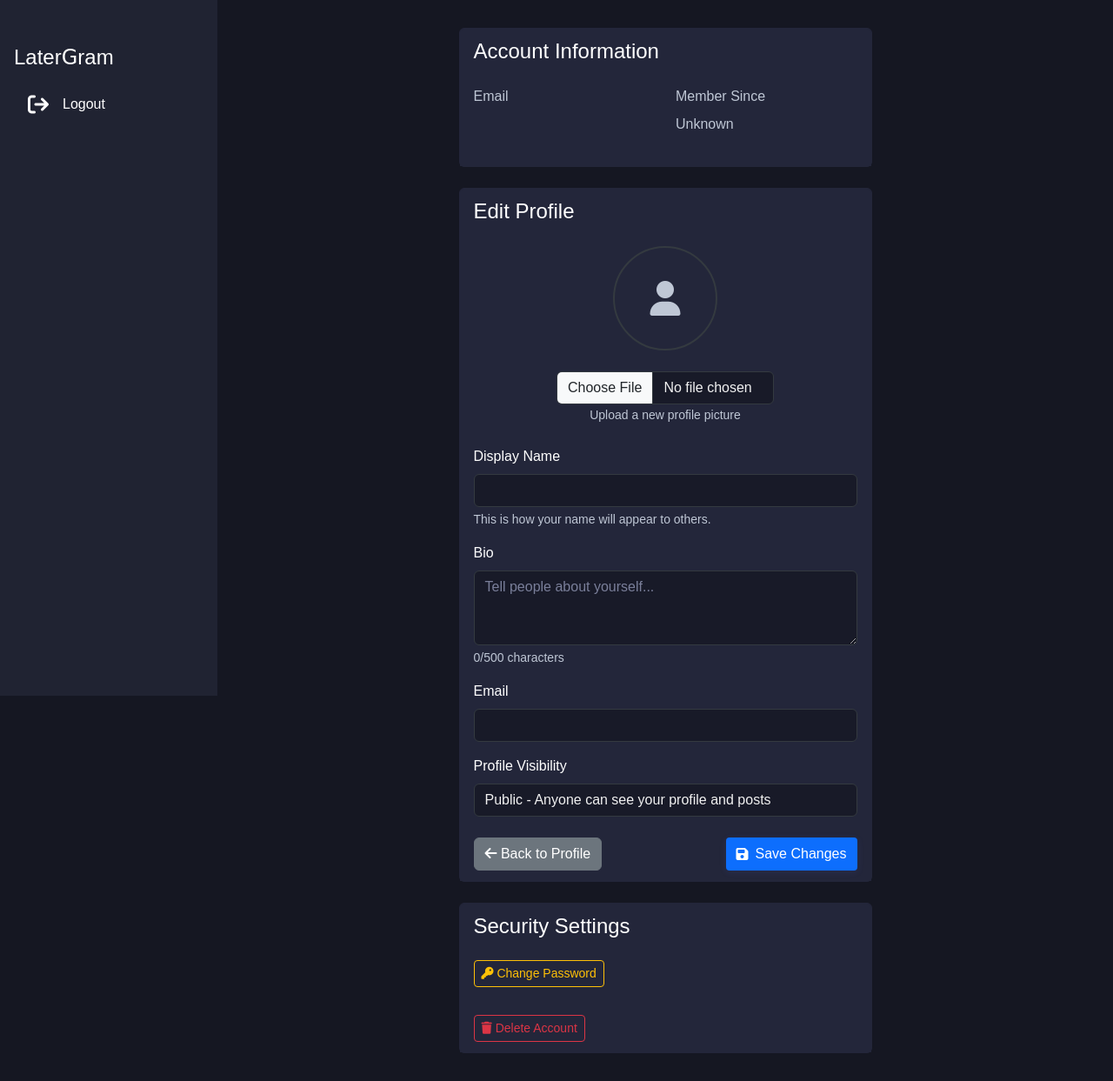
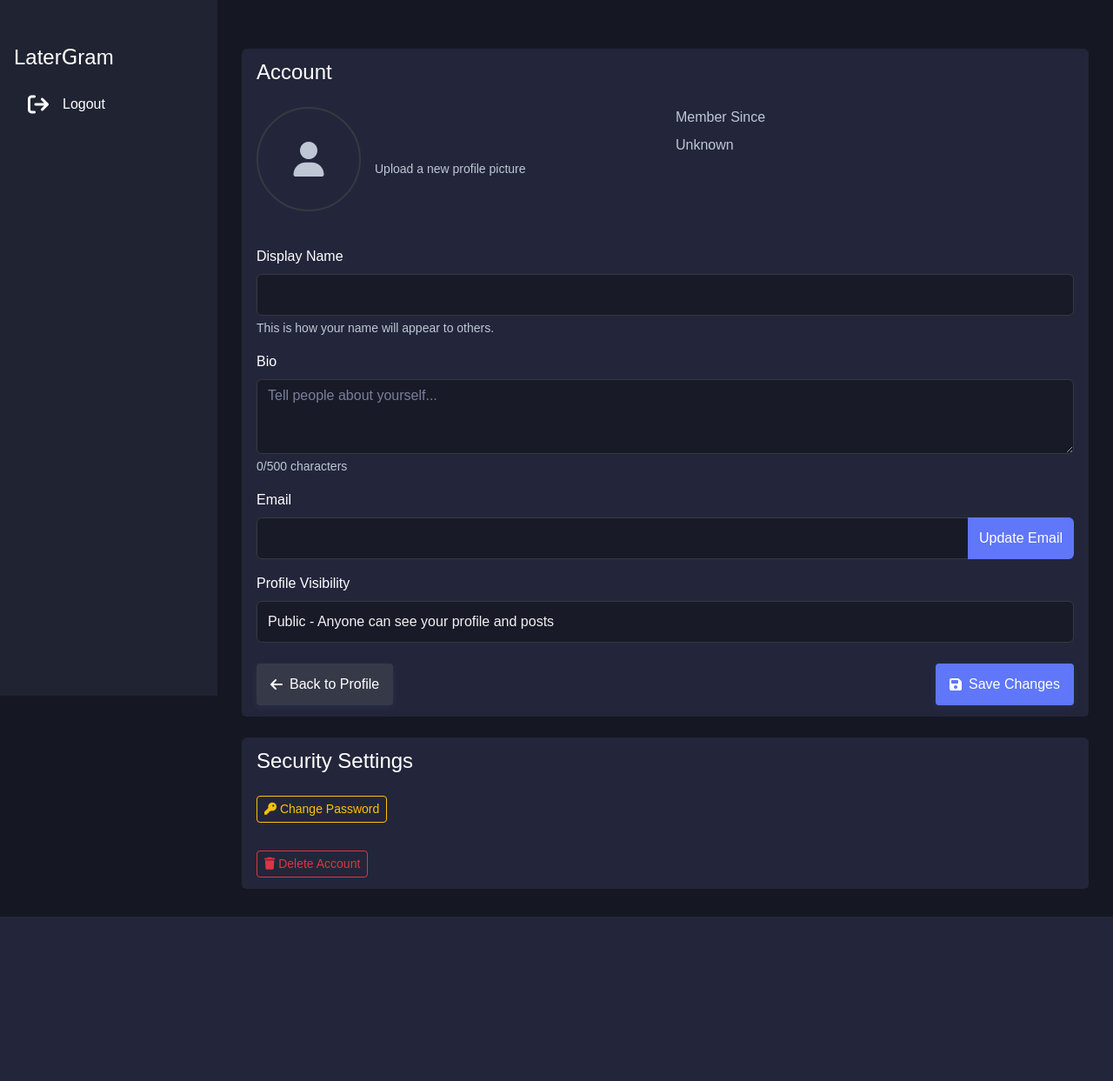
Before and after one commit to llgsjsm/Latergram, a Flask app: template app-server/templates/edit_profile.html in a window 1280 px wide. Shown: the whole page at 87% size. After the commit the page ends 1054 px from the top, so only its background shows below. Run offline with Flask 2, Linux system fonts and the light colour scheme; the template is opened without the code that fills it, so the values that code supplies are empty; parts of the project's set-up code (start-up, migrations or seed data) failed here and were passed over; some libraries are stand-ins or nearby versions; some web fonts are replaced.

Commit message:
changed profile page layout

```diff
--- a/app-server/static/assets/css/main.css
+++ b/app-server/static/assets/css/main.css
@@ -299,6 +299,39 @@ h4.card-header,
 }
 
 /* Center Bootstrap modals vertically and horizontally */
+/* Modal styling fixes */
+.modal-content {
+  background-color: #181a23 !important;
+  color: var(--color-white) !important;
+  border: 1px solid #343a40;
+}
+
+.modal-header {
+  background-color: #181a23 !important;
+  color: var(--color-white) !important;
+  border-bottom: 1px solid #343a40;
+}
+
+.modal-body {
+  background-color: #181a23 !important;
+  color: var(--color-white) !important;
+}
+
+.modal-title {
+  color: var(--color-white) !important;
+}
+
+#followersModal a, #followingModal a {
+  color: var(--color-white);
+  text-decoration: none;
+}
+
+/* Make modal close (cross) button white in dark mode */
+.modal .btn-close {
+  filter: invert(1) grayscale(1) brightness(2);
+  opacity: 1;
+}
+
 .modal-dialog {
   display: flex;
   align-items: center;
--- a/app-server/templates/edit_profile.html
+++ b/app-server/templates/edit_profile.html
@@ -1,62 +1,95 @@
-{% extends "base.html" %}
+{% extends "base.html" %} {% block head %}
+<style>
+    .form-control:not(textarea), .form-select {
+    height: 48px;
+}
 
-{% block content %}
+#user-picture{
+    gap:16px;display: flex;justify-content: flex-start;align-items: center;flex-direction: row;
+}
+
+.profile-pic-img {
+    transition: box-shadow 0.2s, border 0.2s;
+    border-radius: 50%;
+}
+.change-pic-icon {
+    position: absolute;
+    left: 50%;
+    top: 50%;
+    transform: translate(-50%, -50%);
+    display: none;
+    pointer-events: none;
+    color: #fff;
+    font-size: 1.5rem;
+    background: rgba(108,99,255,0.85);
+    border-radius: 50%;
+    padding: 10px;
+}
+#profile-pic-preview:hover .profile-pic-img {
+    box-shadow: 0 0 0 4px #fff;
+}
+#profile-pic-preview:hover .change-pic-icon {
+    display: flex !important;
+    align-items: center;
+    justify-content: center;
+    margin-top: -4px;
+}
+#profile-pic-filename {
+    display: block;
+    font-size: 0.97rem;
+    color: #fff;
+    margin-top: 0.5rem;
+}
+</style>
+{% endblock %} {% block content %}
 <div class="container">
     <div class="row justify-content-center">
-        <div class="col-lg-6">
-            <!-- Account Info (Read-only) -->
-            <div class="card">
-                <div class="card-header">
-                    <h4 class="mb-0">Account Information</h4>
-                </div>
-                <div class="card-body">
-                    <div class="mb-4">
-                        <div class="row">
-                            <div class="col-sm-6">
-                                <label class="form-label text-muted">Email</label>
-                                <p class="mb-0">{{ user.email }}</p>
-                            </div>
-                            <div class="col-sm-6">
-                                <label class="form-label text-muted">Member Since</label>
-                                <p class="mb-0">{{ user.createdAt.strftime('%B %d, %Y') if user.createdAt else 'Unknown' }}</p>
-                            </div>
-                        </div>
-                    </div>
-                </div>
-            </div>
-
-            <!-- Edit Profile -->
+        <div class="col-lg-12">
+            <!-- Account -->
             <div class="card mt-4">
                 <div class="card-header">
-                    <h4 class="mb-0">Edit Profile</h4>
+                    <h4 class="mb-0">Account</h4>
                 </div>
                 <div class="card-body">
                     <form method="POST" enctype="multipart/form-data">
-                        <!-- Profile Picture Preview -->
-                        <div class="text-center mb-4">
-                            <span id="profile-pic-preview">
-                                {% if user.profilePicture %}
-                                    <img src="{{ user.profilePicture }}"
-                                         alt="Profile Picture"
-                                         class="rounded-circle mb-3"
-                                         style="width: 120px; height: 120px; object-fit: cover;">
-                                {% else %}
-                                    <span class="d-inline-flex align-items-center justify-content-center rounded-circle mb-3" style="width: 120px; height: 120px; background: #23263a; color: #bfc7d5; font-size: 2.5rem; border: 2px solid #343a40;">
-                                        <i class="fas fa-user"></i>
+                        <div class="row mb-4" style="gap: 0;display: flex;align-items: flex-start;">
+                            <div class="col-md-6">
+                                <div id="user-picture">
+                                    <span id="profile-pic-preview" style="cursor: pointer; position: relative; display: inline-block;" onclick="document.getElementById('profile-picture-input').click();">
+                                        {% if user.profilePicture %}
+                                            <img src="{{ user.profilePicture }}"
+                                                 alt="Profile Picture"
+                                                 class="rounded-circle mb-3 profile-pic-img"
+                                                 style="width: 120px; height: 120px; object-fit: cover;">
+                                        {% else %}
+                                            <span class="d-inline-flex align-items-center justify-content-center rounded-circle mb-3 profile-pic-img" style="width: 120px; height: 120px; background: #23263a; color: #bfc7d5; font-size: 2.5rem; border: 2px solid #343a40;">
+                                                <i class="fas fa-user"></i>
+                                            </span>
+                                        {% endif %}
+                                        <span class="change-pic-icon">
+                                            <i class="fas fa-camera"></i>
+                                        </span>
                                     </span>
-                                {% endif %}
-                            </span>
-                            <div>
-                                <input type="file" name="profile_picture" accept="image/*" class="form-control mt-2" style="max-width: 250px; margin: 0 auto;">
-                                <small class="text-muted">Upload a new profile picture</small>
+                                    <div style="display: flex;flex-direction: column;">
+                                        <span id="profile-pic-filename"></span>
+                                        <input type="file" id="profile-picture-input" name="profile_picture" accept="image/*" class="form-control mt-2" style="max-width: 250px; margin: 0 auto; display: none;" onchange="document.getElementById('profile-pic-filename').textContent = this.files.length ? this.files[0].name : '';">
+                                        <small class="text-muted">Upload a new profile picture</small>
+                                        {% if user.profilePicture %}
+                                        <button type="button" class="btn btn-outline-danger btn-sm mt-2" id="removeProfilePicBtn" style="width: fit-content;">Remove Profile Picture</button>
+                                        {% endif %}
+                                    </div>
+                                </div>
                             </div>
-                            {% if user.profilePicture %}
-                            <button type="button" class="btn btn-outline-danger btn-sm mt-2" id="removeProfilePicBtn">Remove Profile Picture</button>
-                            {% endif %}
+                            <div class="col-md-6 d-flex align-items-center">
+                                <div id="user-member-since" class="w-100">
+                                    <label class="form-label text-muted">Member Since</label>
+                                    <p class="mb-0">{{ user.createdAt.strftime('%B %d, %Y') if user.createdAt else 'Unknown' }}</p>
+                                </div>
+                            </div>
                         </div>
 
                         <!-- Display Name -->
-                        <div class="mb-3">
+                        <div id="user-name" class="mb-3">
                             <label for="display_name" class="form-label">Display Name</label>
                             <input type="text"
                                    class="form-control"
@@ -85,7 +118,27 @@
                         <!-- Email -->
                         <div class="mb-3">
                             <label for="display_email" class="form-label">Email</label>
-                            <input type="email" class="form-control" id="edit_email" name="edit_email" value="{{ user.email }}" maxlength="100">
+                            <div class="input-group">
+                                <input type="email" class="form-control" id="edit_email" name="edit_email" value="{{ user.email }}" maxlength="100" readonly>
+                                <button type="button" class="btn card-btn-primary" id="updateEmailBtn" data-bs-toggle="modal" data-bs-target="#updateEmailModal">Update Email</button>
+                            </div>
+                        </div>
+
+                        <!-- Update Email Modal -->
+                        <div class="modal fade" id="updateEmailModal" tabindex="-1">
+                          <div class="modal-dialog">
+                            <div class="modal-content">
+                              <div class="modal-header">
+                                <h5 class="modal-title">Update Email</h5>
+                                <button type="button" class="btn-close" data-bs-dismiss="modal"></button>
+                              </div>
+                              <div class="modal-body">
+                                <label for="new_email" class="form-label">New Email</label>
+                                <input type="email" class="form-control mb-3" id="new_email" name="new_email" placeholder="Enter new email">
+                                <button type="button" class="base-btn base-btn-primary" id="sendOtpBtn">Send OTP</button>
+                              </div>
+                            </div>
+                          </div>
                         </div>
 
                         <!-- Visibility -->
@@ -106,10 +159,10 @@
 
                         <!-- Buttons -->
                         <div class="d-flex justify-content-between">
-                            <a href="{{ url_for('profile') }}" class="btn btn-secondary">
+                            <a href="{{ url_for('profile') }}" class="base-btn base-btn-secondary">
                                 <i class="fas fa-arrow-left"></i> Back to Profile
                             </a>
-                            <button type="submit" class="btn btn-primary base-btn">
+                            <button type="submit" class="base-btn base-btn-primary">
                                 <i class="fas fa-save"></i> Save Changes
                             </button>
                         </div>
```
Also changed, not shown: app-server/static/assets/css/profile.css (+0 -33 lines), app-server/static/assets/css/edit_profile.css (added).
